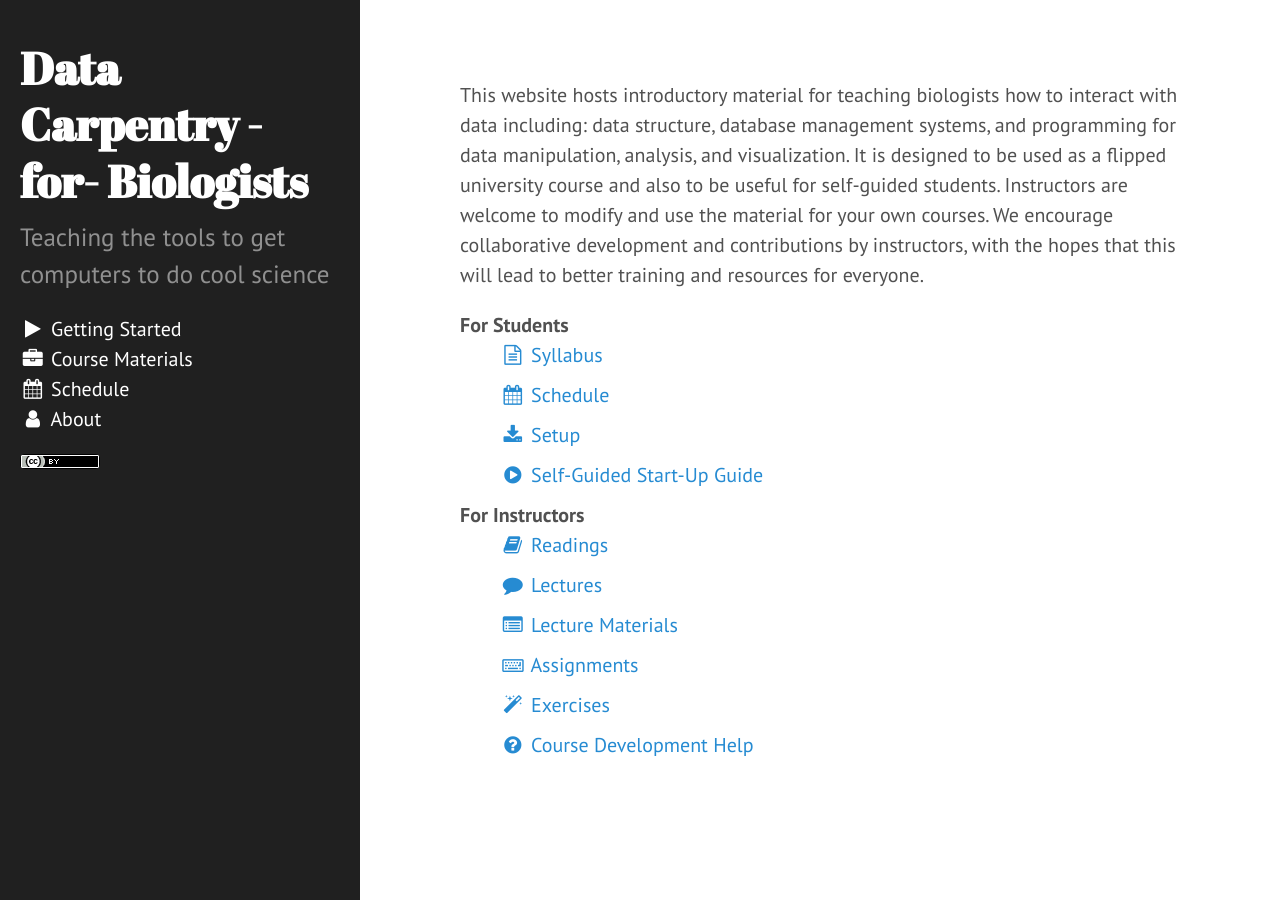
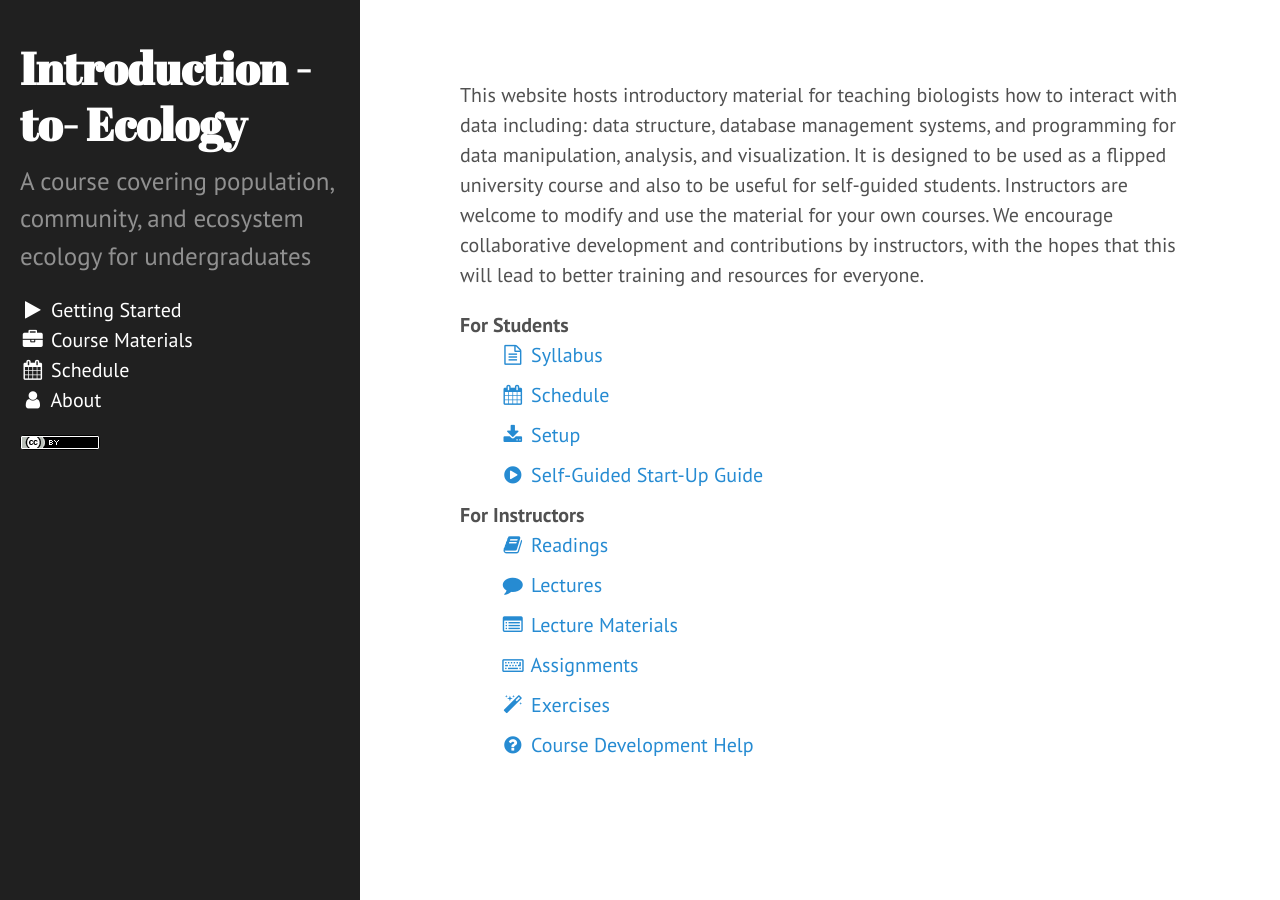
Before and after one commit to atredennick/ecology_class, a Jekyll site: the page built from index.md, in a window 1280 px wide. Built offline with Jekyll 4.4.1, drawn with Linux system fonts in a browser that asks for light colours; nearby versions of some CDN libraries.

Commit message:
updates yaml

```diff
--- a/_config.yml
+++ b/_config.yml
@@ -9,16 +9,16 @@
 permalink:        pretty
 
 # Setup
-title:            Data Carpentry -for- Biologists
-description:      'Teaching the tools to get computers to do cool science'
-url:              http://www.datacarpentry.org/semester-biology
-baseurl:          /semester-biology
-email:            datacarpentrysemester@weecology.org
+title:            Introduction -to- Ecology
+description:      'A course covering population, community, and ecosystem ecology for undergraduates'
+url:              http://atredennick.github.io/ecology_class/
+baseurl:          /ecology_class
+email:            atredenn@gmail.com
 
 author:
-  name:           'Ethan White'
-  url:            https://twitter.com/ethanwhite
+  name:           'Andrew Tredennick'
+  url:            https://twitter.com/atredennick
 
 github:
-  repo:           https://github.com/datacarpentry/semester-biology
+  repo:           https://github.com/atredennick/ecology_class
   #               Be sure the 'Issues' feature is activated in 'Settings'
```
